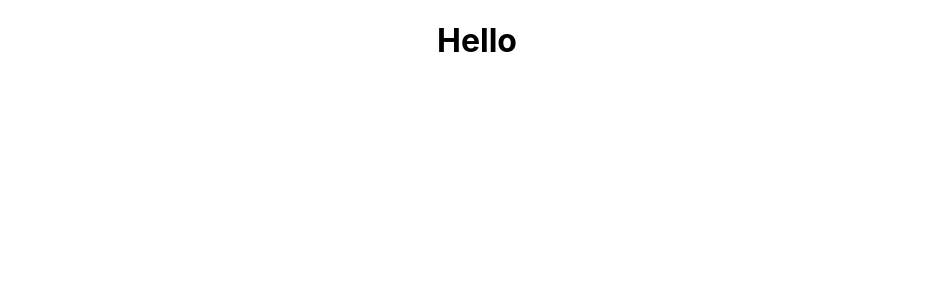
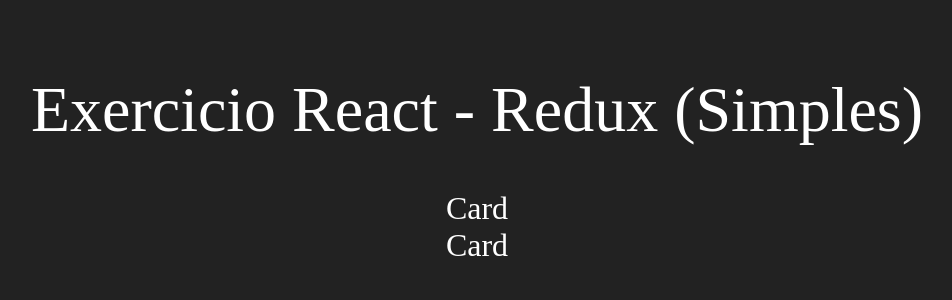
Before and after one commit to leandrolinkolnr/Projeto_React_com_Redux, a React (Create React App) app: page / in a window 1280 px wide. Shown: the top 300 px of the page, without its empty margins (163-1115 px from the left). Built offline with nearby package versions, Linux system fonts and the light colour scheme.

Commit message:
Ajustando css de App e index e componente Card

```diff
--- a/src/App.css
+++ b/src/App.css
@@ -1,38 +1,14 @@
 .App {
-  text-align: center;
+    display:flex;
+    flex-direction: column;
+    align-items: center;
 }
 
-.App-logo {
-  height: 40vmin;
-  pointer-events: none;
+h1 {
+    font-weight: 200;
+
 }
 
-@media (prefers-reduced-motion: no-preference) {
-  .App-logo {
-    animation: App-logo-spin infinite 20s linear;
-  }
+.linha{
+    display: flex;
 }
-
-.App-header {
-  background-color: #282c34;
-  min-height: 100vh;
-  display: flex;
-  flex-direction: column;
-  align-items: center;
-  justify-content: center;
-  font-size: calc(10px + 2vmin);
-  color: white;
-}
-
-.App-link {
-  color: #61dafb;
-}
-
-@keyframes App-logo-spin {
-  from {
-    transform: rotate(0deg);
-  }
-  to {
-    transform: rotate(360deg);
-  }
-}
--- a/src/App.js
+++ b/src/App.js
@@ -4,7 +4,13 @@
 function App() {
   return (
     <div className="App">
-      <Card/>
+      <h1> Exercicio React - Redux (Simples)</h1>
+      <div className='linha'>
+          <Card/>
+      </div>
+      <div className='linha'>
+          <Card/>
+      </div>
     </div>
   );
 }
--- a/src/Components/Card.jsx
+++ b/src/Components/Card.jsx
@@ -4,7 +4,7 @@
 
 export default props => {
     return(
-        <h1>Hello</h1>
+        <div>Card</div>
     )
 
 }
--- a/src/index.css
+++ b/src/index.css
@@ -1,13 +1,7 @@
 body {
-  margin: 0;
-  font-family: -apple-system, BlinkMacSystemFont, 'Segoe UI', 'Roboto', 'Oxygen',
-    'Ubuntu', 'Cantarell', 'Fira Sans', 'Droid Sans', 'Helvetica Neue',
-    sans-serif;
-  -webkit-font-smoothing: antialiased;
-  -moz-osx-font-smoothing: grayscale;
+    background-color: #222;
+    font-size: 2rem;
+    font-family: Oswald;
+    color: #FFF;
+    margin: 30px;
 }
-
-code {
-  font-family: source-code-pro, Menlo, Monaco, Consolas, 'Courier New',
-    monospace;
-}
```
